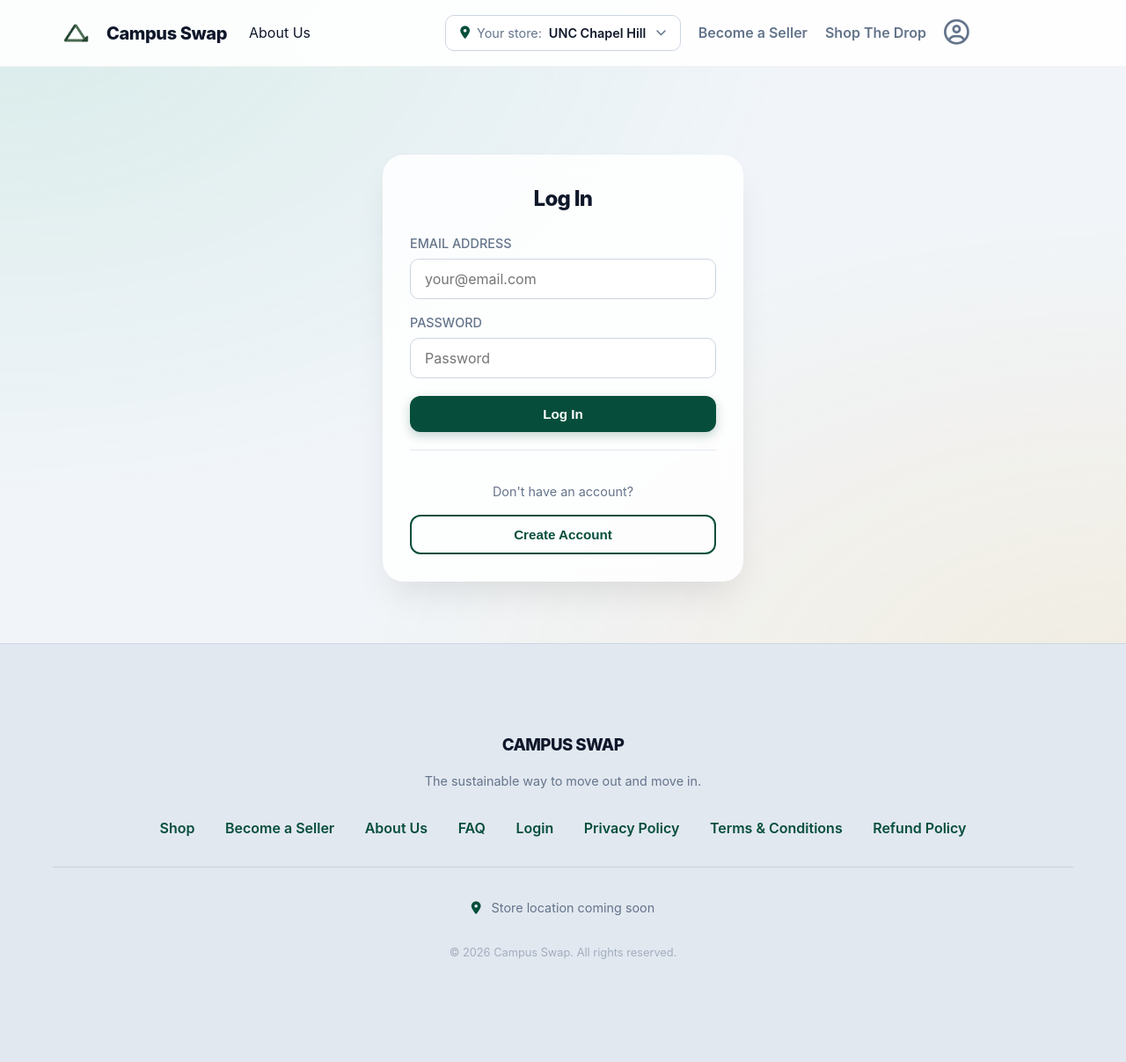
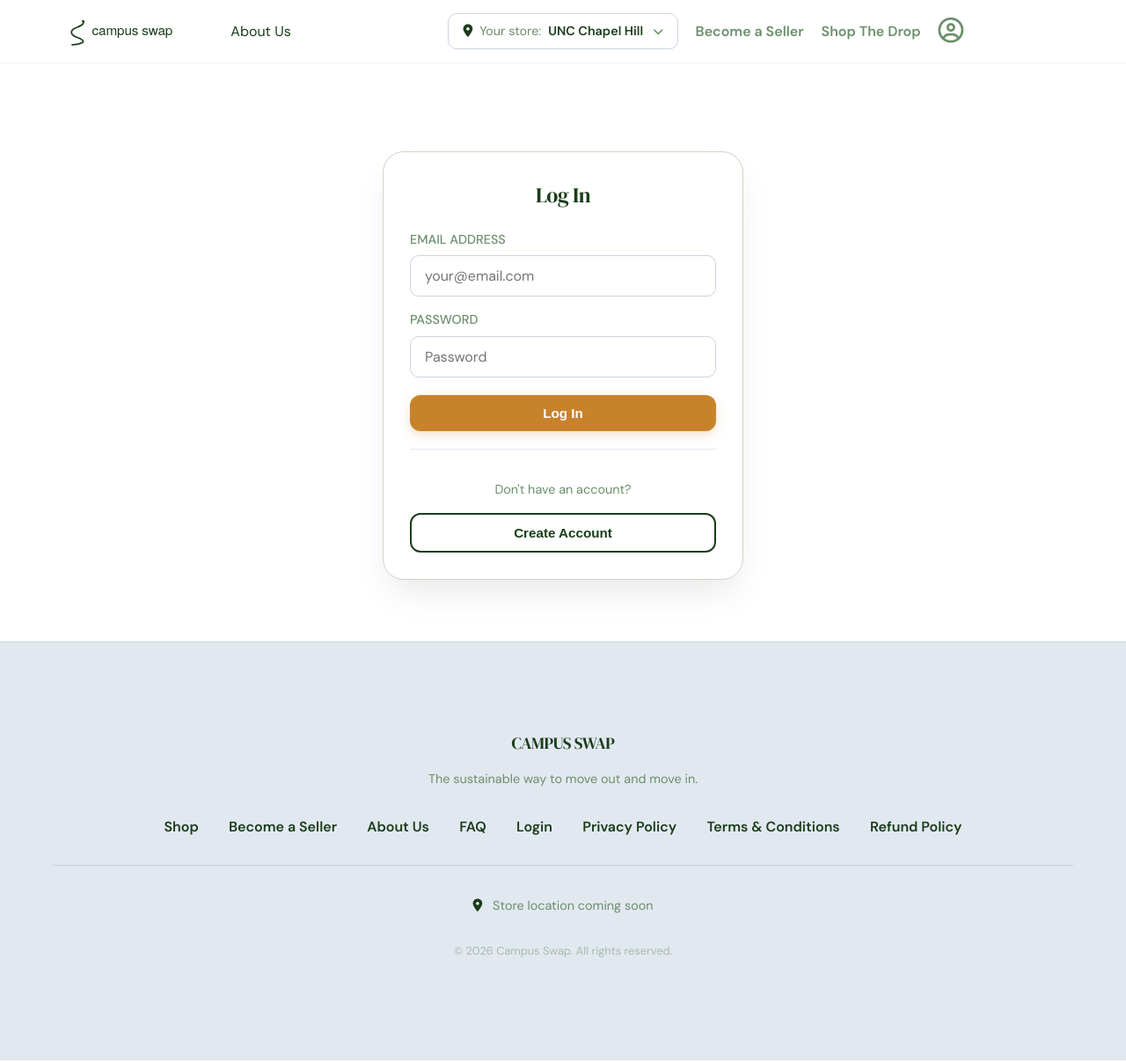
Before and after one commit to henryruss/campus-swap-live, a Flask app: a page that uses templates/layout.html in a window 1280 px wide. Shown: the whole page at 88% size. Run offline with Flask 3, Linux system fonts and the light colour scheme; data that the repository does not hold is empty; some libraries are stand-ins or nearby versions.

Commit message:
Implement Campus Swap UI Brand Alignment
- Replace favicon with SVG (faviconNew.svg)
- Update header logo to fullLogo.svg with DM Sans wordmark
- Add Google Fonts import (DM Serif Display, DM Sans)
- Update CSS variables to brand palette:
  * Forest Green #1A3D1A (primary)
  * Amber #C8832A (CTAs)
  * White backgrounds (#FFFFFF)
- Change body font from Inter to DM Sans
- Update headings to DM Serif Display
- Simplify header background (remove glassmorphism blur)
- Update primary buttons to use Amber
- Update blob colors to brand (#C2D9C2, #F2DDB7)
- Remove background radial-gradient overlays

All visual elements now aligned with approved brand guidelines.

```diff
--- a/static/style.css
+++ b/static/style.css
@@ -2,18 +2,27 @@
    1. THEME VARIABLES
    ========================================= */
 :root {
-    --primary: #064e3b;       /* Deep Forest Green */
-    --primary-light: #059669; /* Emerald */
-    --accent: #f59e0b;        /* Amber Gold */
-    --accent-hover: #d97706;
+    /* Brand Core */
+    --primary: #1A3D1A;         /* Forest Green */
+    --primary-light: #2E5C2E;   /* Green 2 - hover/dividers */
+    --accent: #C8832A;          /* Amber - CTAs, price tags */
+    --accent-hover: #A86A1F;    /* Amber dark */
 
-    --text-main: #0f172a;     /* Dark Slate */
-    --text-muted: #64748b;    /* Cool Grey */
-    --text-light: #f8fafc;    /* Off-white */
+    /* Text */
+    --text-main: #1A3D1A;       /* Forest Green for headings */
+    --text-muted: #6B8F6B;      /* Muted green for secondary text */
+    --text-light: #F5F0E8;      /* Cream for text on dark backgrounds */
 
-    --bg-body: #f1f5f9;       /* Light cool grey */
-    --card-bg: rgba(255, 255, 255, 0.85);
-    --card-border: 1px solid rgba(255, 255, 255, 0.5);
+    /* Backgrounds */
+    --bg-body: #FFFFFF;         /* White for website UI */
+    --bg-cream: #F5F0E8;        /* Cream for alt sections */
+    --card-bg: #FFFFFF;         /* Solid white cards */
+    --card-border: 1px solid #D8D0C4; /* Warm rule */
+
+    /* Utility */
+    --sage: #8AB88A;
+    --rule: #D8D0C4;
+    --slate: #3D4F5C;
     --glass-shadow: 0 20px 40px -10px rgba(0,0,0,0.1);
 }
 
@@ -25,12 +34,8 @@ html {
 }
 
 body {
-    font-family: 'Inter', system-ui, sans-serif;
+    font-family: 'DM Sans', system-ui, sans-serif;
     background-color: var(--bg-body);
-    background-image:
-        radial-gradient(at 0% 0%, rgba(5, 150, 105, 0.1) 0px, transparent 50%),
-        radial-gradient(at 100% 100%, rgba(245, 158, 11, 0.1) 0px, transparent 50%);
-    background-attachment: fixed;
     color: var(--text-main);
     margin: 0; padding: 0; line-height: 1.6;
     display: flex; flex-direction: column; min-height: 100vh;
@@ -38,25 +43,40 @@ body {
 
 main { flex: 1; } /* Pushes footer to bottom */
 
-h1, h2, h3, h4 { color: var(--text-main); font-weight: 800; letter-spacing: -0.03em; margin-top: 0; }
+h1, h2, h3 {
+    font-family: 'DM Serif Display', Georgia, serif;
+    font-weight: 400;
+    letter-spacing: -0.02em;
+    color: var(--text-main);
+    margin-top: 0;
+}
+h4, h5, h6 {
+    font-family: 'DM Sans', system-ui, sans-serif;
+    font-weight: 600;
+    letter-spacing: -0.03em;
+    color: var(--text-main);
+    margin-top: 0;
+}
 a { text-decoration: none; color: inherit; transition: color 0.2s; }
 
 /* Touch feedback: subtle tap highlight on mobile */
 a, button, .btn, .share-card-btn, .mobile-menu-link, .mobile-menu-store,
 .category-card, .condition-btn, .location-btn, .payout-method-btn,
 .pickup-week-card, .store-option {
-    -webkit-tap-highlight-color: rgba(6, 78, 59, 0.1);
+    -webkit-tap-highlight-color: rgba(26, 61, 26, 0.1);
     touch-action: manipulation;
 }
 
 /* --- COMPONENTS --- */
 .card {
     background: var(--card-bg);
-    backdrop-filter: blur(12px); -webkit-backdrop-filter: blur(12px);
-    border: var(--card-border); border-radius: 24px;
-    padding: 30px; box-shadow: var(--glass-shadow);
+    border: var(--card-border);
+    border-radius: 24px;
+    padding: 30px;
+    box-shadow: var(--glass-shadow);
     transition: transform 0.3s ease, box-shadow 0.3s ease;
-    margin-bottom: 30px; overflow: hidden;
+    margin-bottom: 30px;
+    overflow: hidden;
 }
 .card:hover { transform: translateY(-5px); box-shadow: 0 25px 50px -12px rgba(0,0,0,0.15); }
 .card.no-hover:hover { transform: none; box-shadow: var(--glass-shadow); }
@@ -66,10 +86,10 @@ a, button, .btn, .share-card-btn, .mobile-menu-link, .mobile-menu-store,
     padding: 12px 24px; border-radius: 12px; font-weight: 700; font-size: 0.95rem;
     cursor: pointer; transition: all 0.2s; border: none; gap: 8px;
 }
-.btn-primary { background: var(--primary); color: white; box-shadow: 0 4px 12px rgba(6, 78, 59, 0.25); }
-.btn-primary:hover { background: var(--primary-light); transform: translateY(-2px); }
+.btn-primary { background: var(--accent); color: #FFFFFF; box-shadow: 0 4px 12px rgba(200, 131, 42, 0.25); }
+.btn-primary:hover { background: var(--accent-hover); transform: translateY(-2px); }
 .btn-outline { background: transparent; border: 2px solid var(--primary); color: var(--primary); }
-.btn-outline:hover { background: var(--primary); color: white; }
+.btn-outline:hover { background: var(--primary); color: #FFFFFF; }
 
 /* Google Sign-In button */
 .btn-google {
@@ -87,12 +107,13 @@ input, select, textarea {
     border-radius: 10px; font-size: 1rem; background: rgba(255,255,255,0.8);
     transition: all 0.2s; font-family: inherit;
 }
-input:focus { outline: none; border-color: var(--primary); box-shadow: 0 0 0 3px rgba(6, 78, 59, 0.1); background: white; }
+input:focus { outline: none; border-color: var(--primary); box-shadow: 0 0 0 3px rgba(26, 61, 26, 0.1); background: white; }
 label { display: block; font-size: 0.85rem; font-weight: 700; text-transform: uppercase; color: var(--text-muted); margin-bottom: 6px; margin-top: 15px; }
 
 /* --- NAV & FOOTER --- */
 header.site-header {
-    background: rgba(255, 255, 255, 0.9); backdrop-filter: blur(20px);
+    background: #FFFFFF;
+    border-bottom: 1px solid var(--rule);
     padding: 15px 5%;
     display: grid;
     grid-template-columns: 1fr auto 1fr;
@@ -239,7 +260,7 @@ header .header-center {
 #store-selector-container:hover {
     background: white !important;
     border-color: var(--primary);
-    box-shadow: 0 2px 8px rgba(6, 78, 59, 0.1);
+    box-shadow: 0 2px 8px rgba(26, 61, 26, 0.1);
 }
 .store-option:hover {
     background: #f8fafc;
@@ -258,7 +279,7 @@ footer a { margin: 0 15px; font-weight: 600; color: var(--primary); }
 .grid-3 { display: grid; grid-template-columns: repeat(auto-fit, minmax(250px, 1fr)); gap: 30px; }
 
 .badge { padding: 6px 12px; border-radius: 50px; font-size: 0.75rem; font-weight: 800; text-transform: uppercase; }
-.bg-green { background: #dcfce7; color: #15803d; }
+.bg-green { background: #E8F1E8; color: #1A3D1A; }
 .bg-red { background: #fee2e2; color: #991b1b; }
 
 .text-center { text-align: center; }
@@ -585,9 +606,9 @@ footer a { margin: 0 15px; font-weight: 600; color: var(--primary); }
 .dashboard-stat-pickup-with-upgrade { min-width: 260px; flex: 1 1 280px; }
 .dashboard-stat-upgrade {
     min-width: 180px;
-    background: #dcfce7;
-    border-color: #86efac;
-    border-left: 4px solid #15803d;
+    background: #E8F1E8;
+    border-color: #D0E4D0;
+    border-left: 4px solid var(--primary);
 }
 
 .dashboard-section {
--- a/templates/layout.html
+++ b/templates/layout.html
@@ -40,11 +40,15 @@
     <meta property="twitter:image" content="{{ url_for('static', filename='logo.jpg', _external=True) }}">
     {% endif %}
 
-    <!-- Favicon - Square PNG for Google search results (min 48x48 required) -->
-    <link rel="icon" type="image/png" sizes="96x96" href="{{ url_for('static', filename='favicon.png', _external=True) }}">
-    <link rel="icon" type="image/png" sizes="48x48" href="{{ url_for('static', filename='favicon.png', _external=True) }}">
-    <link rel="apple-touch-icon" sizes="180x180" href="{{ url_for('static', filename='favicon.png', _external=True) }}">
-    <link rel="shortcut icon" href="{{ url_for('static', filename='favicon.png', _external=True) }}">
+    <!-- Favicon - SVG icon -->
+    <link rel="icon" type="image/svg+xml" href="{{ url_for('static', filename='faviconNew.svg') }}">
+    <link rel="apple-touch-icon" sizes="180x180" href="{{ url_for('static', filename='faviconNew.svg') }}">
+    <link rel="shortcut icon" href="{{ url_for('static', filename='faviconNew.svg') }}">
+
+    <!-- Google Fonts -->
+    <link rel="preconnect" href="https://fonts.googleapis.com">
+    <link rel="preconnect" href="https://fonts.gstatic.com" crossorigin>
+    <link href="https://fonts.googleapis.com/css2?family=DM+Serif+Display:ital@0;1&family=DM+Sans:ital,opsz,wght@0,9..40,300;0,9..40,400;0,9..40,500;0,9..40,600;1,9..40,300;1,9..40,400&display=swap" rel="stylesheet">
 
     <!-- Stylesheets -->
     <link rel="stylesheet" href="{{ url_for('static', filename='style.css') }}">
@@ -152,11 +156,10 @@
 
     <header class="site-header">
         <div class="header-left">
-            <a href="/" class="logo" style="display: flex; align-items: center; gap: 12px; text-decoration: none; color: inherit;">
-                <img src="{{ url_for('static', filename='logo.jpg') }}"
+            <a href="/" class="logo" style="display: flex; align-items: center; text-decoration: none; color: inherit;">
+                <img src="{{ url_for('static', filename='fullLogo.svg') }}"
                      alt="Campus Swap"
-                     style="height: 45px; width: auto; display: block; mix-blend-mode: multiply;">
-                <span style="font-size: 1.25rem; font-weight: 800; color: var(--text-main); letter-spacing: -0.02em;">Campus Swap</span>
+                     style="height: 40px; width: auto; display: block;">
             </a>
             <a href="/about" class="nav-item nav-desktop" aria-label="About Campus Swap">About Us</a>
         </div>
```
Also changed, not shown: templates/index.html (+5 -3 lines), static/college-trash.webp (deleted), static/faviconNew.svg (added), static/fullLogo.svg (added), 2 other files.
